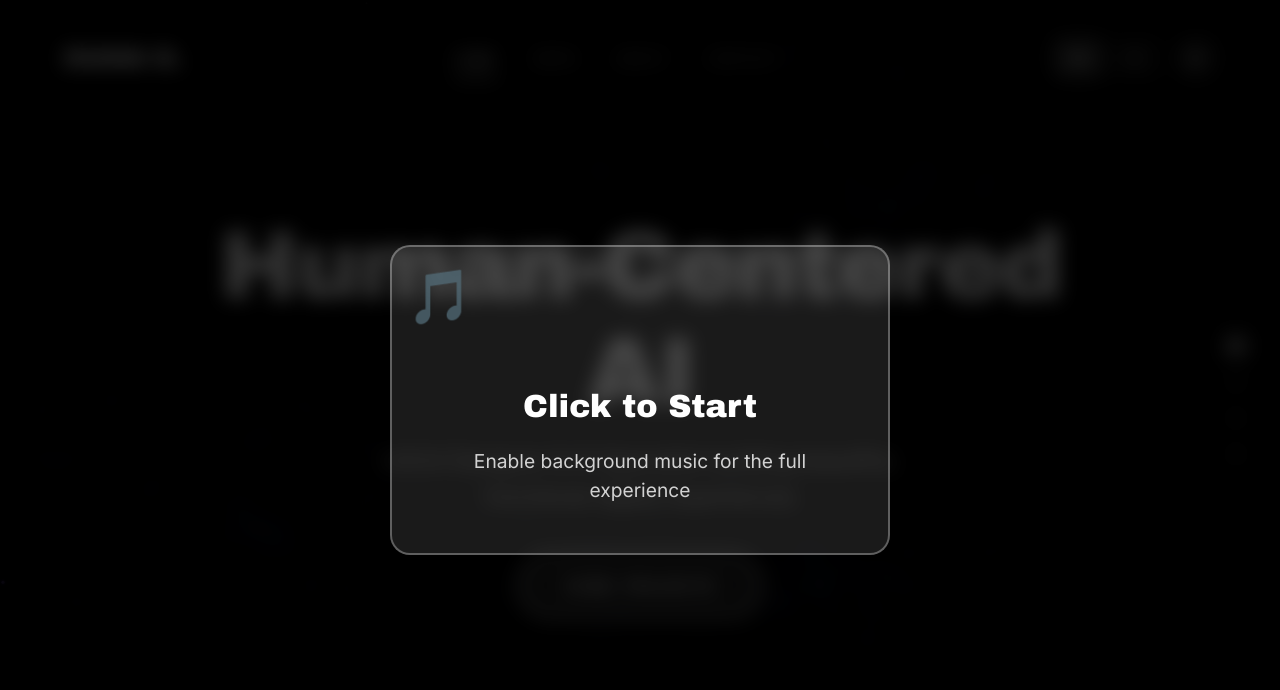
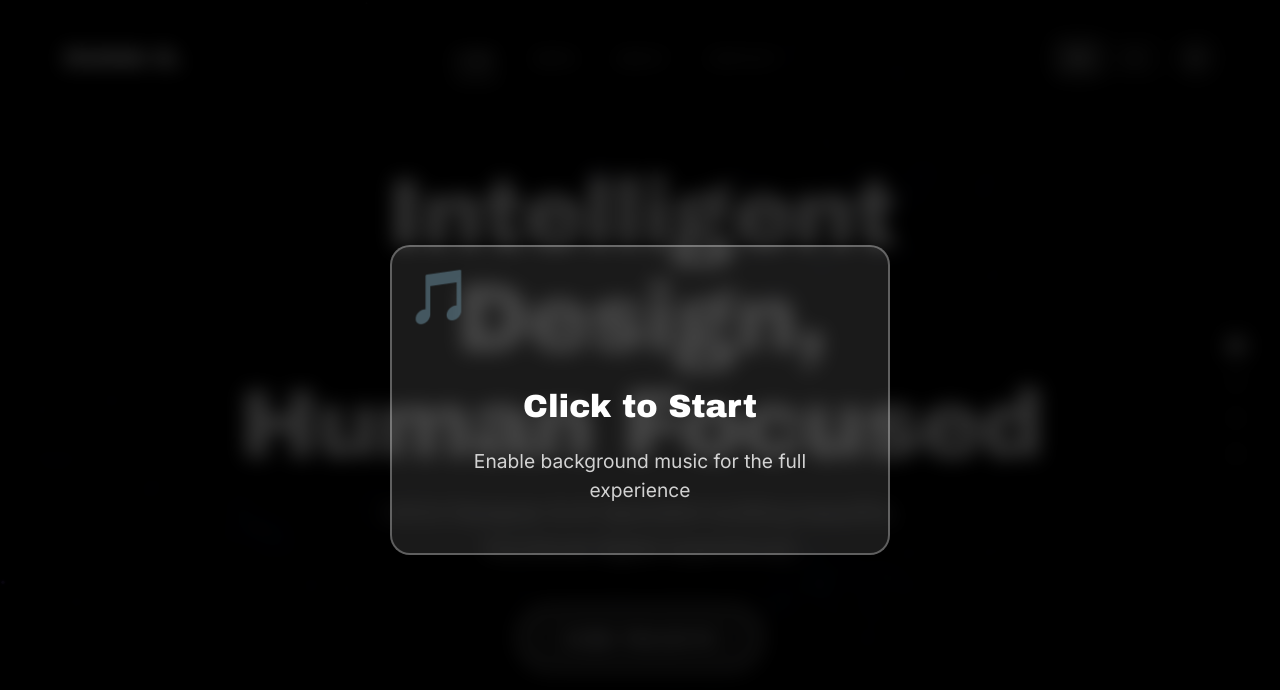
Before and after one commit to dianagcreates-dev/Portfolio3, a React (Vite) app: page / in a window 1280 px wide. Shown: the top 690 px of the page. Built offline with nearby package versions, Linux system fonts and the light colour scheme.

Commit message:
Update home headline for English and German sections

```diff
--- a/src/App.jsx
+++ b/src/App.jsx
@@ -10,7 +10,7 @@ const translations = {
       contact: 'Contact'
     },
     home: {
-      headline: 'Human-Centered AI',
+      headline: 'Intelligent Design, Human Focused',
       subheadline: 'UX/UI Designer & AI Specialist building beautiful, functional digital experiences',
       cta: 'View Projects'
     },
@@ -74,7 +74,7 @@ const translations = {
       contact: 'Kontakt'
     },
     home: {
-      headline: 'Menschzentrierte KI',
+      headline: 'Intelligentes Design, menschzentriert',
       subheadline: 'UX/UI Designer & KI-Spezialist für schöne, funktionale digitale Erlebnisse',
       cta: 'Projekte Ansehen'
     },
```
